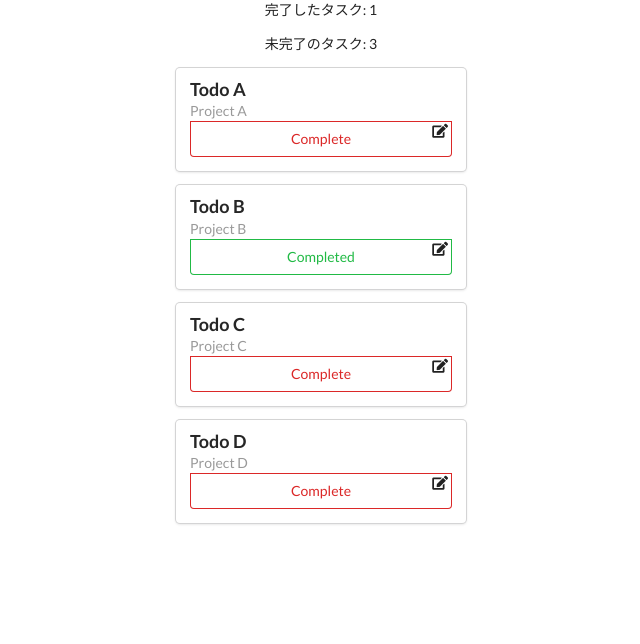
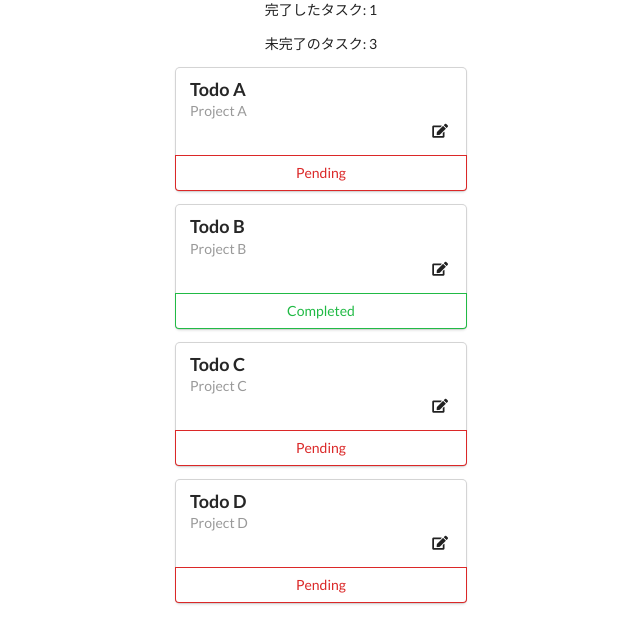
Before and after one commit to tackeyy/vue-todo-app, a Vue app: page / in a window 1280 px wide. Shown: the top 644 px of the page, without its empty margins (319-959 px from the left). Built offline with nearby package versions, Linux system fonts and the light colour scheme.

Commit message:
Editing a Todo

```diff
--- /dev/null
+++ b/src/components/Todo.vue
@@ -0,0 +1,59 @@
+<template>
+  <div class='ui centered card'>
+    <div class="content" v-show="!isEditing">
+      <div class='header'>
+        {{ todo.title }}
+      </div>
+      <div class='meta'>
+        {{ todo.project }}
+      </div>
+      <div class='extra content'>
+        <span class='right floated edit icon' v-on:click="showForm">
+          <i class='edit icon'></i>
+        </span>
+      </div>
+    </div>
+    <div class="content" v-show="isEditing">
+      <div class='ui form'>
+        <div class='field'>
+          <label>Title</label>
+          <input type='text' v-model="todo.title" >
+        </div>
+        <div class='field'>
+          <label>Project</label>
+          <input type='text' v-model="todo.project" >
+        </div>
+        <div class='ui two button attached buttons'>
+          <button class='ui basic blue button' v-on:click="hideForm">
+            Close X
+          </button>
+        </div>
+      </div>
+    </div>
+    <div class='ui bottom attached green basic button' v-show="!isEditing &&todo.done" disabled>
+      Completed
+    </div>
+    <div class='ui bottom attached red basic button' v-show="!isEditing && !todo.done">
+      Pending
+    </div>
+  </div>
+</template>
+
+<script>
+  export default {
+    props: ['todo'],
+    data() {
+      return {
+        isEditing: false
+      }
+    },
+    methods: {
+      showForm() {
+        this.isEditing = true
+      },
+      hideForm() {
+        this.isEditing = false
+      }
+    }
+  }
+</script>
--- a/src/components/TodoList.vue
+++ b/src/components/TodoList.vue
@@ -2,33 +2,18 @@
   <div>
     <p class="tasks">完了したタスク: {{ todos.filter(todo => { return todo.done === true }).length }}</p>
     <p class="tasks">未完了のタスク: {{ todos.filter(todo => { return todo.done === false }).length}}</p>
-    <div class='ui centered card' v-for="todo in todos">
-      <div class='content'>
-        <div class='header'>
-          {{ todo.title }}
-        </div>
-        <div class='meta'>
-          {{ todo.project }}
-        </div>
-        <div class='extra content'>
-          <span class='right floated edit icon'>
-            <i class='edit icon'></i>
-          </span>
-        </div>
-        <div class='ui bottom attached green basic button' v-show="todo.done">
-          Completed
-        </div>
-        <div class='ui bottom attached red basic button' v-show="!todo.done">
-          Complete
-        </div>
-      </div>
-    </div>
+    <todo  v-for="todo in todos" v-bind:todo="todo"></todo>
   </div>
 </template>
 
 <script>
+import Todo from './Todo'
+
 export default {
-  props: ['todos']
+  props: ['todos'],
+  components: {
+    Todo,
+  }
 }
 </script>
 
```
